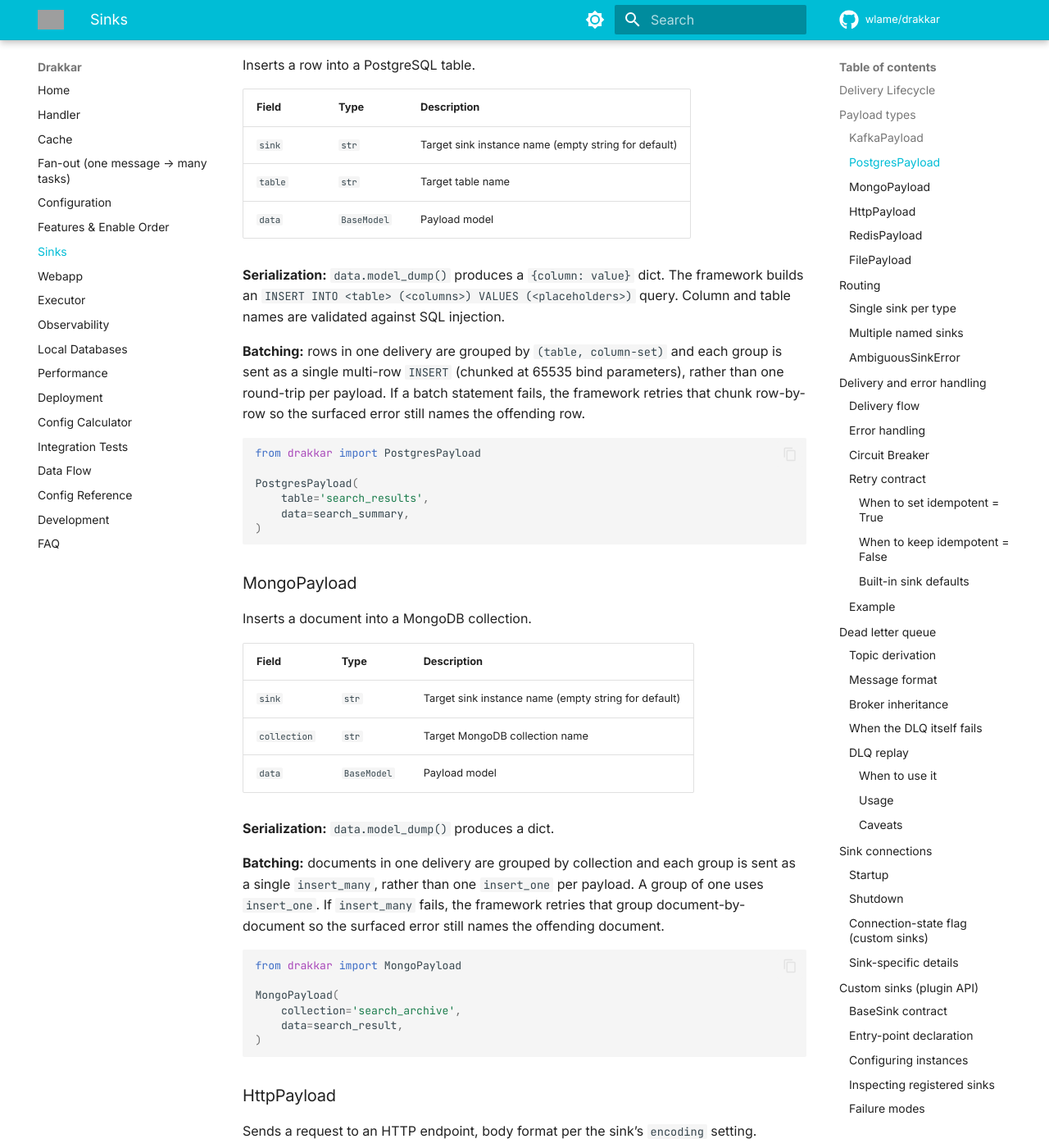
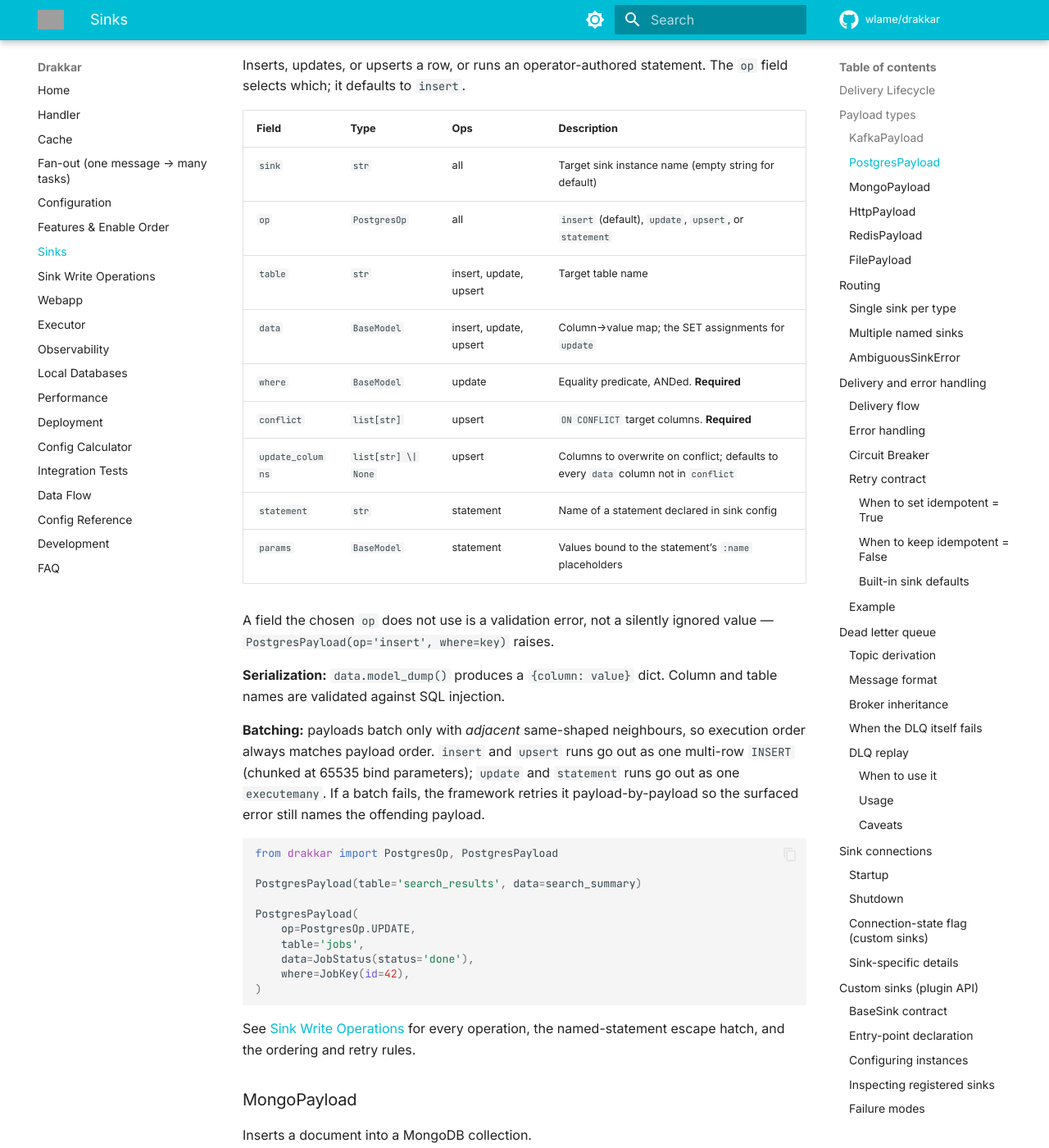
Before and after one commit to wlame/drakkar, an MkDocs documentation site: the page built from docs/sinks.md, in a window 1280 px wide and 1400 px high, scrolled down 2276 px. Shown: the whole window at 82% size. Built offline with MkDocs 1.6.1 and Material for MkDocs 9.7.7, drawn with Linux system fonts in a browser that asks for light colours; comment, search, counter and statistics services are not loaded; some of the changed text lies outside the part shown; grey boxes are pictures that could not be loaded.

Commit message:
Document Postgres update, upsert, and named-statement operations.

````diff
--- a/docs/sinks.md
+++ b/docs/sinks.md
@@ -69,31 +69,49 @@ KafkaPayload(
 
 ### PostgresPayload
 
-Inserts a row into a PostgreSQL table.
+Inserts, updates, or upserts a row, or runs an operator-authored statement. The
+`op` field selects which; it defaults to `insert`.
 
-| Field | Type | Description |
-|-------|------|-------------|
-| `sink` | `str` | Target sink instance name (empty string for default) |
-| `table` | `str` | Target table name |
-| `data` | `BaseModel` | Payload model |
+| Field | Type | Ops | Description |
+|-------|------|-----|-------------|
+| `sink` | `str` | all | Target sink instance name (empty string for default) |
+| `op` | `PostgresOp` | all | `insert` (default), `update`, `upsert`, or `statement` |
+| `table` | `str` | insert, update, upsert | Target table name |
+| `data` | `BaseModel` | insert, update, upsert | Column→value map; the SET assignments for `update` |
+| `where` | `BaseModel` | update | Equality predicate, ANDed. **Required** |
+| `conflict` | `list[str]` | upsert | `ON CONFLICT` target columns. **Required** |
+| `update_columns` | `list[str] \| None` | upsert | Columns to overwrite on conflict; defaults to every `data` column not in `conflict` |
+| `statement` | `str` | statement | Name of a statement declared in sink config |
+| `params` | `BaseModel` | statement | Values bound to the statement's `:name` placeholders |
 
-**Serialization:** `data.model_dump()` produces a `{column: value}` dict. The framework
-builds an `INSERT INTO <table> (<columns>) VALUES (<placeholders>)` query. Column and
-table names are validated against SQL injection.
+A field the chosen `op` does not use is a validation error, not a silently
+ignored value — `PostgresPayload(op='insert', where=key)` raises.
 
-**Batching:** rows in one delivery are grouped by `(table, column-set)` and each group
-is sent as a single multi-row `INSERT` (chunked at 65535 bind parameters), rather than
-one round-trip per payload. If a batch statement fails, the framework retries that
-chunk row-by-row so the surfaced error still names the offending row.
+**Serialization:** `data.model_dump()` produces a `{column: value}` dict. Column
+and table names are validated against SQL injection.
+
+**Batching:** payloads batch only with *adjacent* same-shaped neighbours, so
+execution order always matches payload order. `insert` and `upsert` runs go out
+as one multi-row `INSERT` (chunked at 65535 bind parameters); `update` and
+`statement` runs go out as one `executemany`. If a batch fails, the framework
+retries it payload-by-payload so the surfaced error still names the offending
+payload.
 
 ```python
-from drakkar import PostgresPayload
+from drakkar import PostgresOp, PostgresPayload
+
+PostgresPayload(table='search_results', data=search_summary)
 
 PostgresPayload(
-    table='search_results',
-    data=search_summary,
+    op=PostgresOp.UPDATE,
+    table='jobs',
+    data=JobStatus(status='done'),
+    where=JobKey(id=42),
 )
 ```
+
+See [Sink Write Operations](sink-write-operations.md) for every operation, the
+named-statement escape hatch, and the ordering and retry rules.
 
 ### MongoPayload
 
@@ -380,9 +398,22 @@ Keep the default when duplicate delivery has observable side effects:
 | `HttpSink` | `False` | HTTP POST may have side effects without an idempotency key. |
 | `FileSink` | `False` | Append mode duplicates records on retry. |
 | `DLQSink` | `False` | Same as `KafkaSink`; DLQ also uses its own `send()` path. |
-| `PostgresSink` | `False` | Plain `INSERT` duplicates on retry. |
+| `PostgresSink` | per batch | `UPDATE`/`UPSERT` converge on retry; plain `INSERT` duplicates. See below. |
 | `MongoSink` | `False` | `insert_*` without a stable `_id` duplicates on retry. |
 | `RedisSink` | `True` | `SET` on a fixed key is write-replace. |
+
+`PostgresSink` overrides `batch_idempotent()` rather than setting the flag: a
+batch of only `update` and `upsert` payloads is retry-safe, while any `insert`
+or `statement` payload makes it unsafe (`attempts = attempts + 1` is not
+idempotent, and the framework cannot inspect operator SQL to know). Any sink can
+do the same when retry-safety is a property of the payloads rather than of the
+sink:
+
+```python
+def batch_idempotent(self, payloads):
+    """Defaults to the class-level `idempotent` flag."""
+    return all(p.safe for p in payloads)
+```
 
 Custom sinks inherit the safe default (`False`). Set the attribute explicitly
 on your subclass when you know duplicates are safe:
--- a/mkdocs.yml
+++ b/mkdocs.yml
@@ -54,6 +54,7 @@ nav:
   - Configuration: configuration.md
   - Features & Enable Order: features.md
   - Sinks: sinks.md
+  - Sink Write Operations: sink-write-operations.md
   - Webapp: webapp.md
   - Executor: executor.md
   - Observability: observability.md
````
Also changed, not shown: AGENTS.md (+11 -7 lines), CHANGELOG.md (+42 -0 lines), README.md (+13 -4 lines), docs/config-reference.md (+7 -0 lines), docs/sink-write-operations.md (added, +204 -0 lines).
